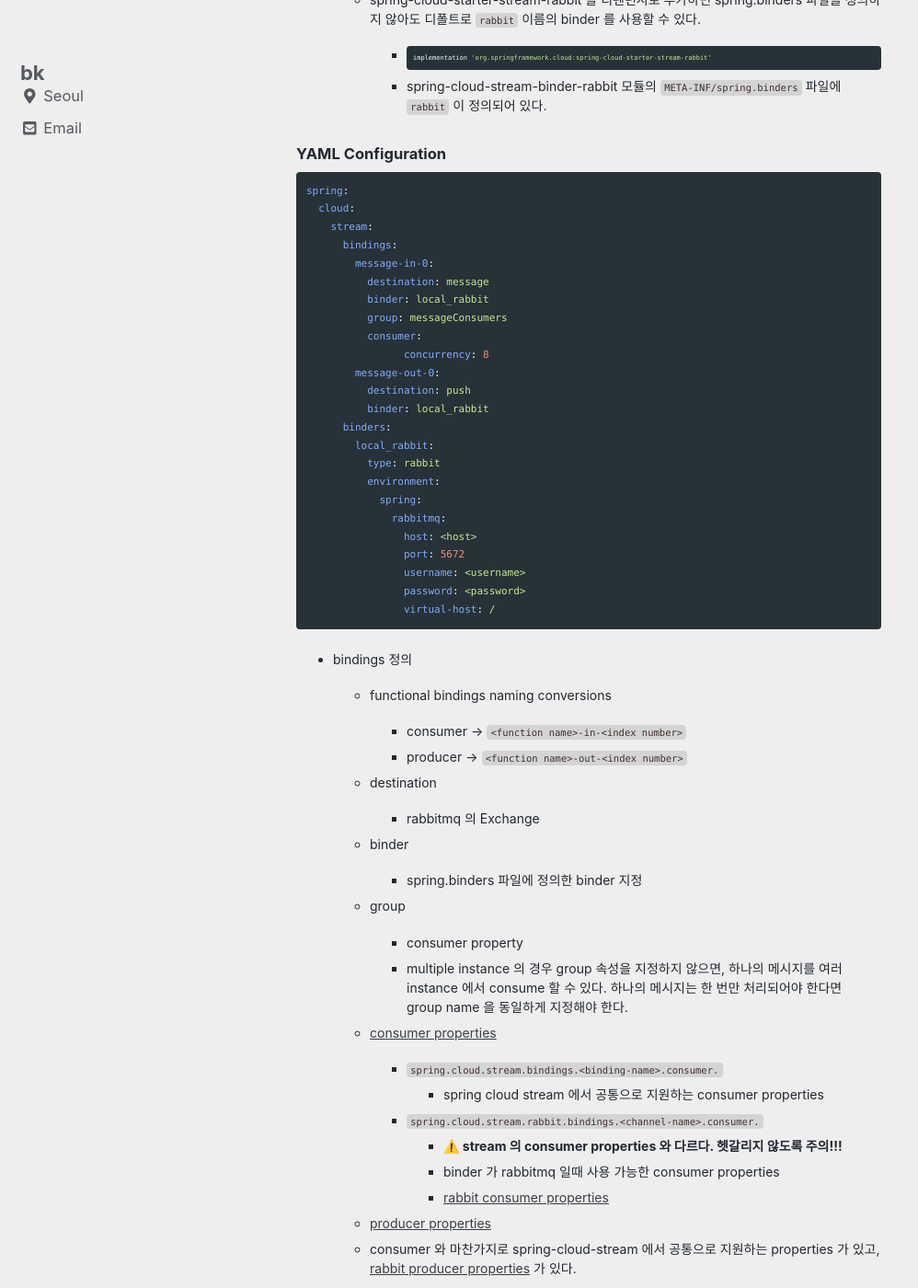
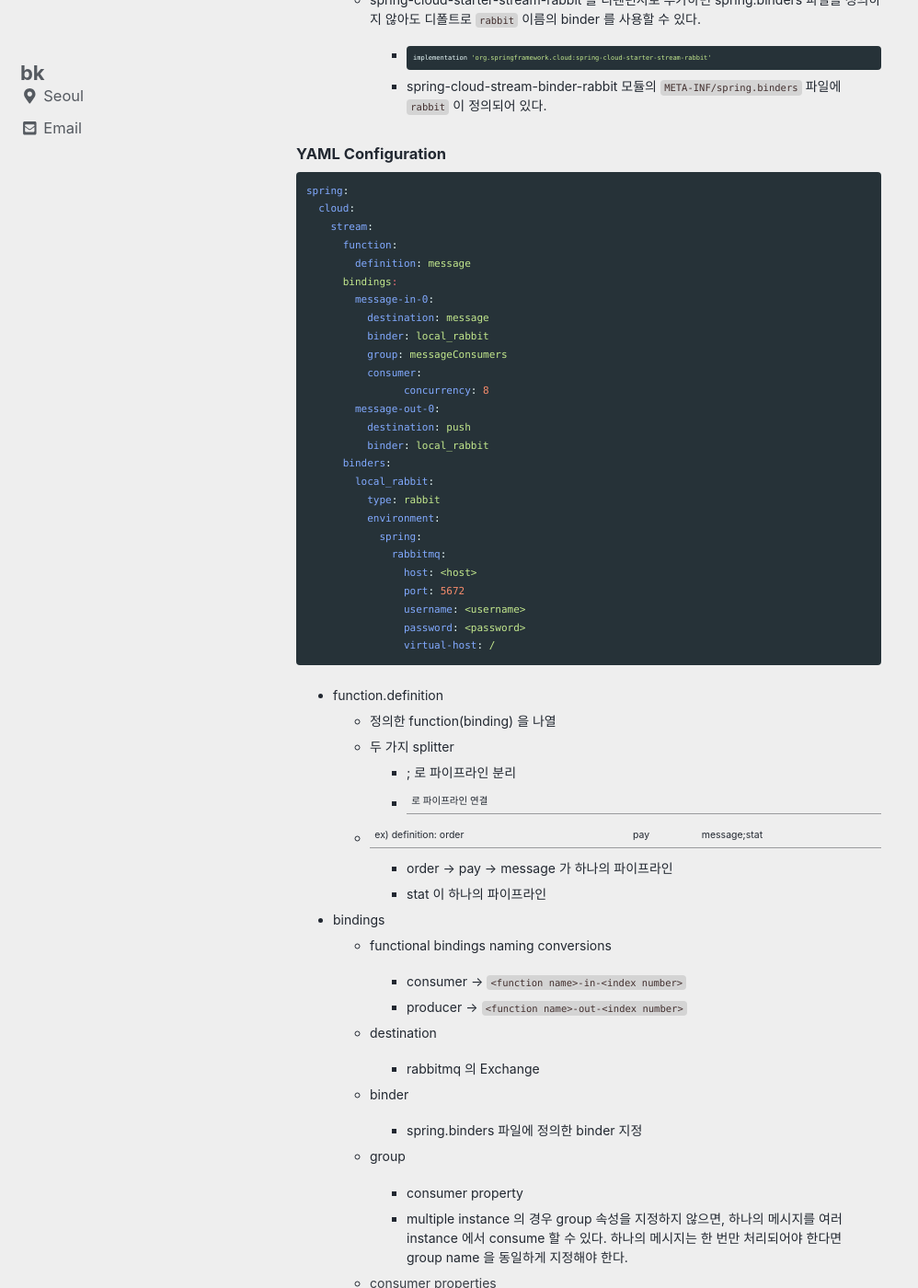
Before and after one commit to choe061/choe061.github.io, a Jekyll site: the page built from _posts/2020-09-20-spring cloud stream(2).md, in a window 1280 px wide and 1400 px high, scrolled down 1072 px. Shown: the whole window at 92% size, without its empty margins (0-998 px from the left). Built offline with Jekyll 4.4.1, drawn with Linux system fonts in a browser that asks for light colours; cached includes are drawn as plain includes; nearby versions of some CDN libraries; some of the changed text lies outside the part shown.

Commit message:
spring cloud stream - function definition, error handling

````diff
--- a/_posts/2020-09-20-spring cloud stream(2).md
+++ b/_posts/2020-09-20-spring cloud stream(2).md
@@ -43,6 +43,8 @@
 spring:
   cloud:
     stream:
+      function:
+      	definition: message
       bindings:
         message-in-0:
           destination: message
@@ -66,8 +68,15 @@
                 virtual-host: /
 ```
 
-* bindings 정의
-
+* function.definition
+  * 정의한 function(binding) 을 나열
+  * 두 가지 splitter
+    * ; 로 파이프라인 분리
+    * | 로 파이프라인 연결
+  * ex) definition: order|pay|message;stat
+    - order → pay → message 가 하나의 파이프라인
+    - stat 이 하나의 파이프라인
+* bindings
   * functional bindings naming conversions
 
     * consumer → `<function name>-in-<index number>`
````
Also changed, not shown: _posts/2020-09-26-spring cloud stream(4).md (added, +158 -0 lines).
